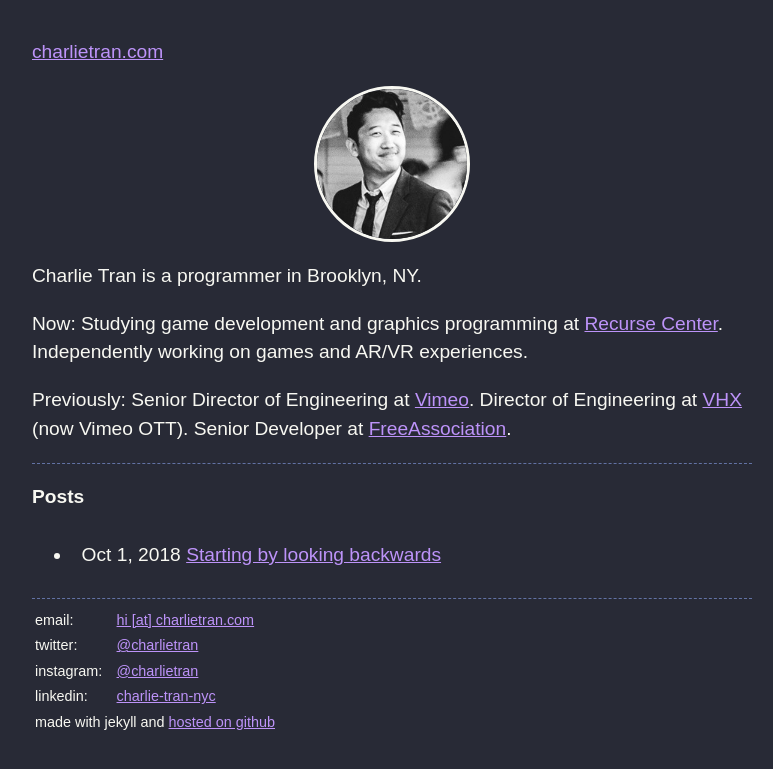
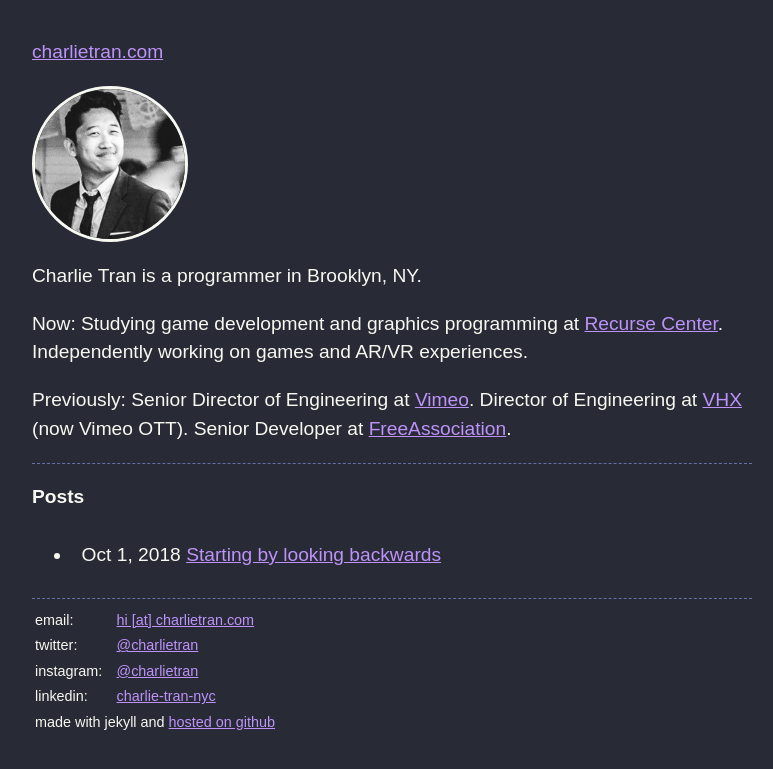
Before and after one commit to charlietran/charlietran.github.io, a Jekyll site: the page built from index.md, in a window 1280 px wide. Shown: the top 769 px of the page, without its empty margins (248-1021 px from the left). Built offline with Jekyll 4.4.1, drawn with Linux system fonts in a browser that asks for light colours; some web fonts are replaced.

Commit message:
Add favicon, left-align home photo

```diff
--- a/_includes/head.html
+++ b/_includes/head.html
@@ -6,6 +6,8 @@
 {% seo %}
 <link href="https://fonts.googleapis.com/css?family=Muli:300|Ovo" rel="stylesheet">
 <link rel="stylesheet" href="/assets/style.css">
+<link rel="apple-touch-icon" href="/assets/icon.png">
+<link rel="icon" href="/assets/icon.png">
 <script>
   // Use JS to set target attribute on all external links to _blank,
   // since it's annoying to do so with Jekyll preprocessing
--- a/assets/style.scss
+++ b/assets/style.scss
@@ -45,7 +45,6 @@ li {
   border-radius: 50%;
   border: 3px solid $foreground;
   display: block;
-  margin: 1em auto;
   width: 150px;
 }
 
--- a/index.md
+++ b/index.md
@@ -2,7 +2,7 @@
 layout: home
 ---
 
-<img id="home-photo" src="/assets/home-photo.jpg" />
+<img title="actual size" id="home-photo" src="/assets/home-photo.jpg" />
 
 Charlie Tran is a programmer in Brooklyn, NY.
 
```
Also changed, not shown: assets/icon.png (added).
